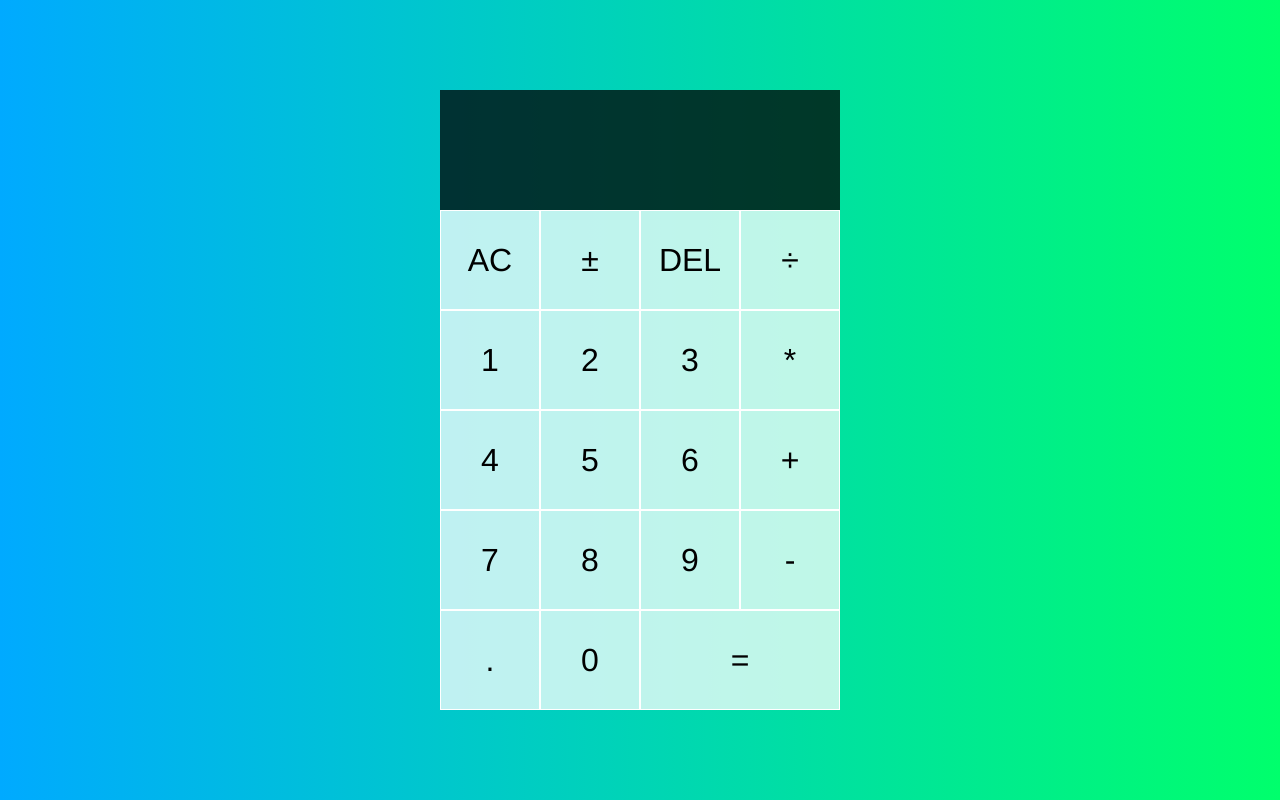
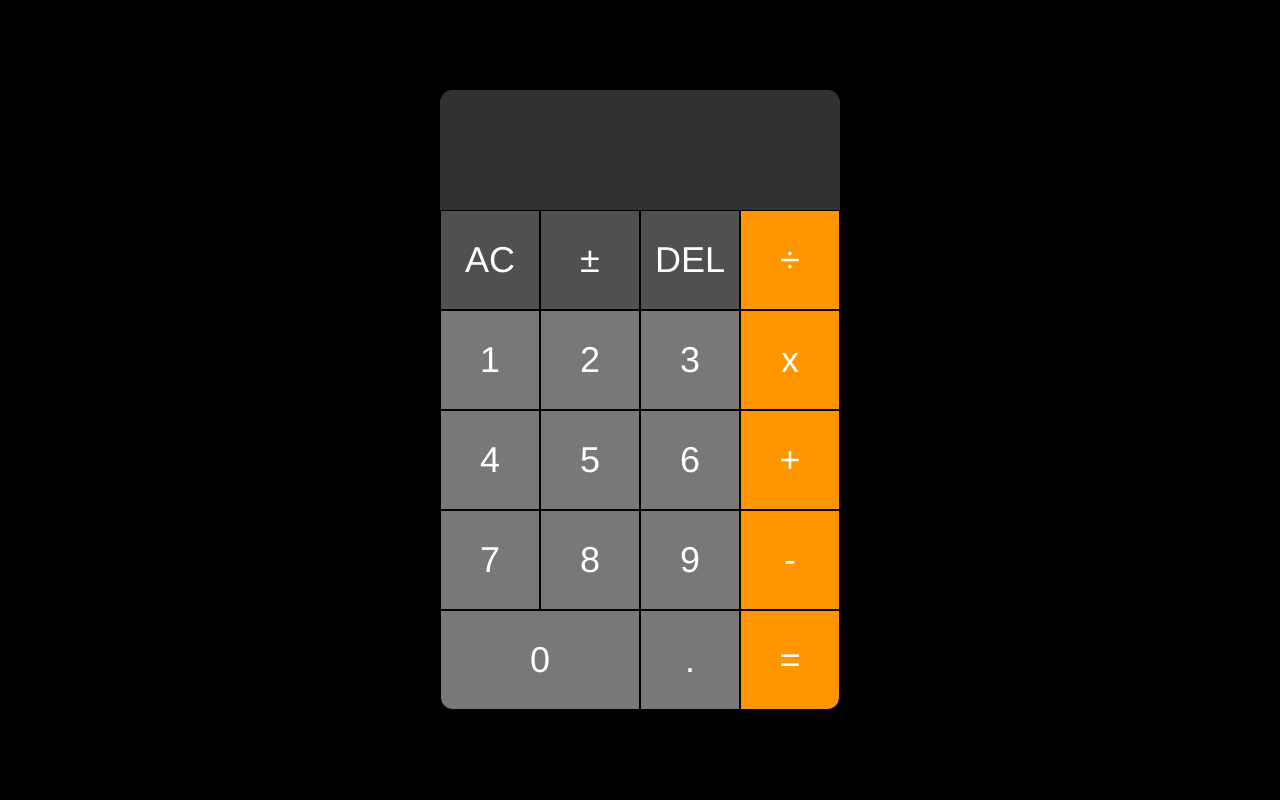
Before and after one commit to Herold1989/JS_calculator, a website built with webpack: page src/index.html in a window 1280 px wide. Built offline with nearby package versions, Linux system fonts and the light colour scheme.

Commit message:
change design to apple calculator

```diff
--- a/src/index.html
+++ b/src/index.html
@@ -16,25 +16,25 @@
             <div data-current-operand class="current-operand"></div>
         </div>
         <!-- <button data-all-clear class="span-two">AC</button> -->
-        <button data-all-clear>AC</button>
-        <button data-plus-minus>±</button>
-        <button data-delete>DEL</button>
-        <button data-operation>÷</button>
+        <button data-all-clear class = "action">AC</button>
+        <button data-plus-minus class = "action">±</button>
+        <button data-delete class = "action">DEL</button>
+        <button data-operation class = "operation">÷</button>
         <button data-number>1</button>
         <button data-number>2</button>
         <button data-number>3</button>
-        <button data-operation>*</button>
+        <button data-operation class = "operation">x</button>
         <button data-number>4</button>
         <button data-number>5</button>
         <button data-number>6</button>
-        <button data-operation>+</button>
+        <button data-operation class = "operation">+</button>
         <button data-number>7</button>
         <button data-number>8</button>
         <button data-number>9</button>
-        <button data-operation>-</button>
+        <button data-operation class = "operation">-</button>
+        <button data-number class="span-two">0</button>
         <button data-number>.</button>
-        <button data-number>0</button>
-        <button data-equals class="span-two">=</button>
+        <button data-equals class = "operation-2">=</button>
     </div>
 </body>
 
--- a/src/script.js
+++ b/src/script.js
@@ -49,7 +49,7 @@ class Calculator {
     case '-':
       computation = prev - current
       break
-    case '*':
+    case 'x':
       computation = prev * current
       break
     case '÷':
--- a/src/styles.css
+++ b/src/styles.css
@@ -2,12 +2,26 @@
     box-sizing: border-box;
     font-family: Helvetica, sans-serif;
     font-weight: normal;
+    color: white
 }
 
 body {
     padding: 0;
     margin: 0;
-    background: linear-gradient(to right, #00AAFF,#00FF6C);
+    /* background: linear-gradient(to right, #00AAFF,#00FF6C); */
+    background: black;
+}
+
+button {
+    cursor: pointer;
+    font-size: 2.25rem;
+    border: 1px solid black;
+    outline: none;
+    background-color: rgba(120,120,120,1);
+}
+
+button:hover {
+    background-color: rgba(120,120,120,0.9);
 }
 
 .calculator-grid {
@@ -19,25 +33,48 @@ body {
     grid-template-rows: minmax(120px, auto) repeat(5, 100px);
 }
 
-.calculator-grid > button {
-    cursor: pointer;
-    font-size: 2rem;
-    border: 1px solid white;
-    outline: none;
-    background-color: rgba(255,255,255,0.75);
+
+
+.operation {
+    background-color:rgba(255, 149, 0,1)
 }
 
-.calculator-grid > button:hover {
-    background-color: rgba(255,255,255,0.9);
+.operation:hover{
+    background-color:rgba(255, 149, 0, 0.9)
+}
+
+.operation-2 {
+    background-color:rgba(255, 149, 0,1);
+    border-radius: 12.5px;
+    border-bottom-left-radius:0%;
+    border-top-left-radius:0%;
+    border-top-right-radius: 0%;
+}
+
+.operation-2:hover{
+    background-color:rgba(255, 149, 0, 0.9)
+}
+
+.action {
+    background-color:rgb(80,80,80)
+}
+
+.action:hover{
+    background-color:rgba(80,80,80, 0.9)
 }
 
 .span-two {
     grid-column: span 2;
+    border-radius: 12.5px;
+    border-bottom-right-radius:0%;
+    border-top-left-radius:0%;
+    border-top-right-radius: 0%;
+
 }
 
 .output {
     grid-column: 1 / -1;
-    background-color: rgba(0, 0, 0, .75);
+    background-color: rgb(50, 50, 50);
     display: flex;
     align-items: flex-end;
     justify-content: space-around;
@@ -45,6 +82,10 @@ body {
     padding: 10px;
     word-wrap: break-word;
     word-break: break-all;
+    border-radius: 12.5px;
+    border-bottom-left-radius:0%;
+    border-bottom-right-radius: 0%;
+
   }
 
   .output .previous-operand {
```
